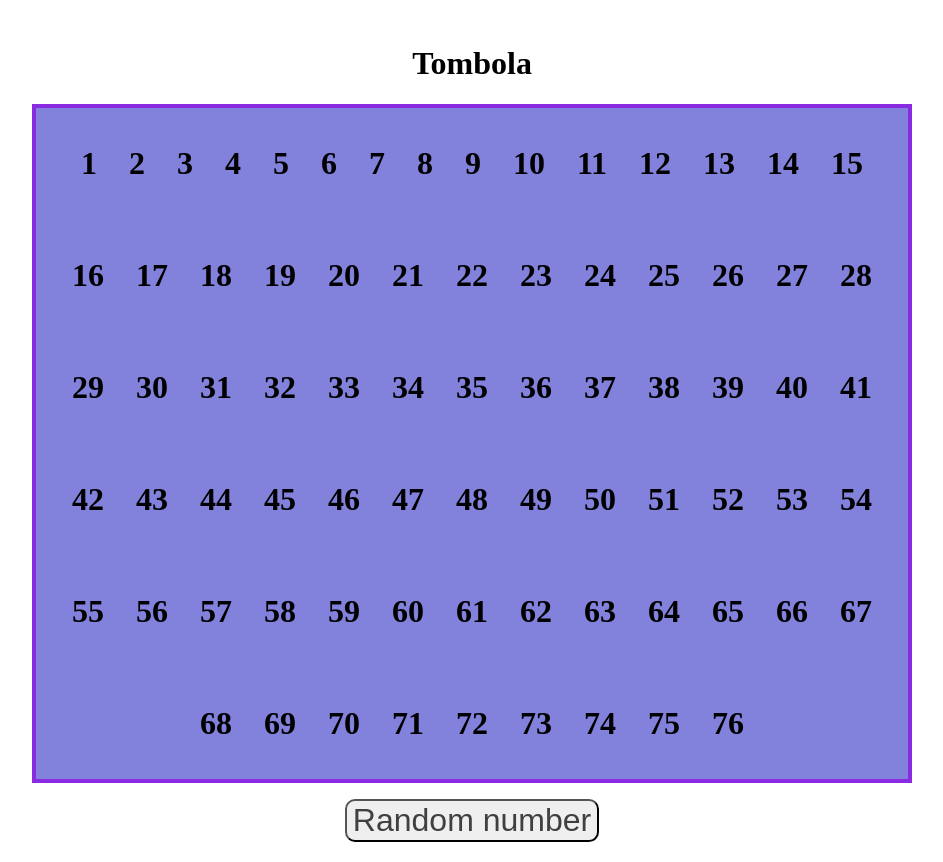
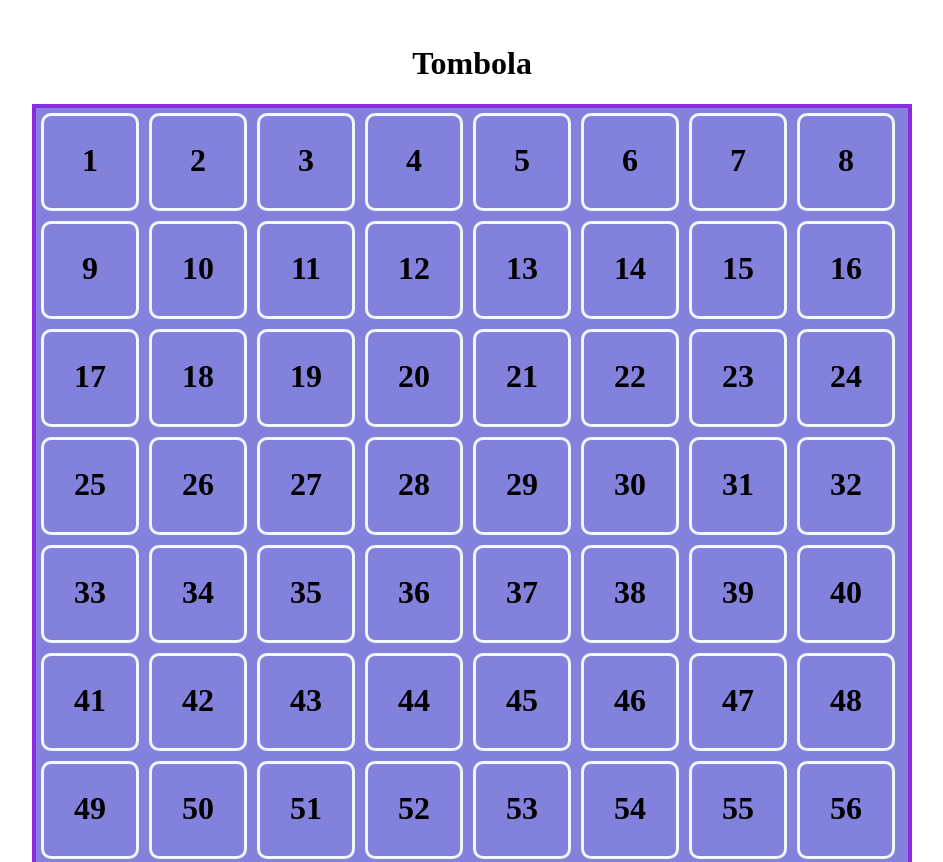
Before and after one commit to Doc-Franz/U1-W3-D4-DOM-Manipulation, a plain HTML site: page index.html in a window 1280 px wide. Shown: the top 862 px of the page, without its empty margins (168-1111 px from the left). Drawn offline with Linux system fonts and the light colour scheme.

Commit message:
second commit

```diff
--- a/assets/css/style.css
+++ b/assets/css/style.css
@@ -1,5 +1,9 @@
 body {
   padding: 1rem 12rem;
+}
+
+.container {
+  text-align: center;
 }
 
 h1 {
@@ -7,22 +11,23 @@ h1 {
 }
 
 #tombola {
+  text-align: left;
   margin-bottom: 1rem;
   border: 0.3rem solid blueviolet;
   background-color: rgb(130, 130, 221);
 }
 
-.container {
-  text-align: center;
-}
-
 .cell {
   display: inline-block;
   padding: 1rem;
+  border: solid aliceblue;
+  margin: 5px;
+  width: 60px;
+  height: 60px;
+  border-radius: 10px;
 }
 
 #random-number {
-  text-align: center;
   color: rgb(65, 64, 64);
   font-size: 2rem;
   border-radius: 10px;
--- a/js/index.js
+++ b/js/index.js
@@ -12,6 +12,8 @@ const createCells = () => {
 
     const cellNumber1 = document.createElement("h1");
     cellNumber1.innerText = i + 1;
+    cellNumber1.style.padding = "10px";
+    cellNumber1.style.margin = "0";
     totalNumbers.push(cellNumber);
 
     tombola.appendChild(cellNumber);
```
